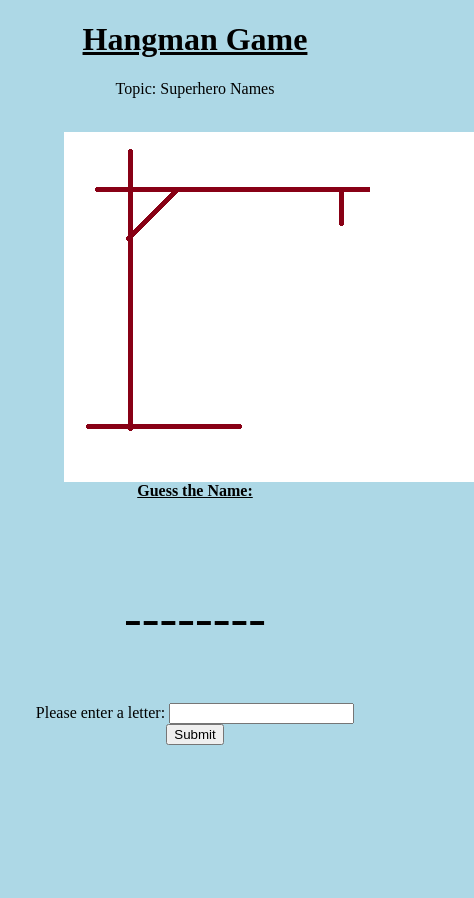
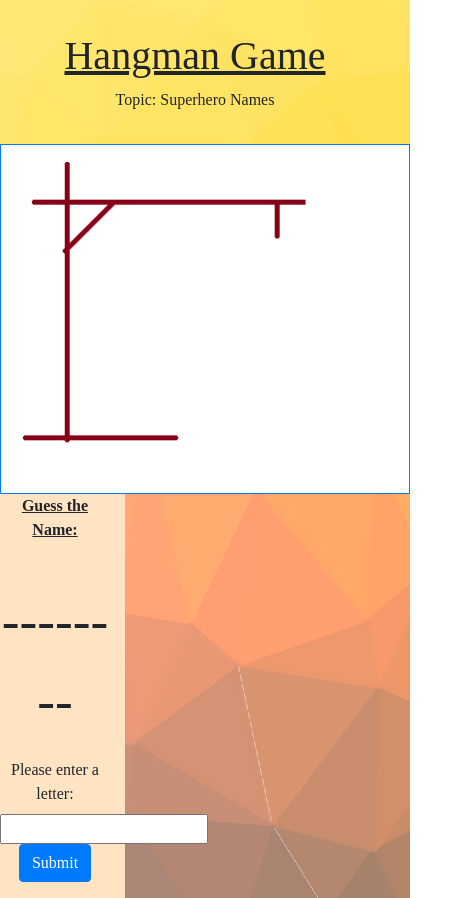
Before and after one commit to Jabidex3/HangmanGame, a plain HTML site: page index.html in a window 390 px wide. Both pictures are taken after a click on the button "Start". Shown: the whole page, 474 px wide, since content can reach past the window. Before the commit the page ends 844 px from the top, so only its background shows below. Drawn offline with nearby package versions, Linux system fonts and the light colour scheme; a web font is replaced by a local one.

Commit message:
used bootstrap to make game more responsive

```diff
--- a/game.js
+++ b/game.js
@@ -132,5 +132,6 @@ function newGame(){
     uniqueletters= "";
     document.getElementById("hang").src="imgs/initial.png";
     document.getElementById("msg").innerHTML="";
+    document.getElementById("guess").value="";
     startGame();
 }
--- a/index.html
+++ b/index.html
@@ -4,40 +4,58 @@
     <meta charset="UTF-8">
     <meta name="viewport" content="width=device-width, initial-scale=1.0">
     <title>Hangman Game</title>
+    <link rel="stylesheet" href="https://stackpath.bootstrapcdn.com/bootstrap/4.5.2/css/bootstrap.min.css" integrity="sha384-JcKb8q3iqJ61gNV9KGb8thSsNjpSL0n8PARn9HuZOnIxN0hoP+VmmDGMN5t9UJ0Z" crossorigin="anonymous">
+    <script src="https://stackpath.bootstrapcdn.com/bootstrap/4.5.2/js/bootstrap.min.js" integrity="sha384-B4gt1jrGC7Jh4AgTPSdUtOBvfO8shuf57BaghqFfPlYxofvL8/KUEfYiJOMMV+rV" crossorigin="anonymous"></script>
+    <link href='https://fonts.googleapis.com/css?family=Shojumaru' rel='stylesheet'>
    <style>
-        img {
+       body{
+        font-family: 'Shojumaru';
+       }
+        /* img {
           float: left;
           margin-left: 15%;
+        } */
+        .jumbotron {
+            background: none;             /* Transparent background */
+            padding-bottom: 0;
         }
         </style>
 </head>
-<body style="text-align: center; background-color:lightblue ;">
+<body style="text-align: center; background-image: url('bg.png');">
+    <div class="jumbotron container-fluid">
         <h1><u>Hangman Game</u></h1>
         <p>Topic: Superhero Names</p>
+    </div>
+    <div id="one" >
+        <img id="home" class="rounded-circle" style="float: none; margin-left:0%; padding-bottom: 10px;" src="imgs/home.png">
         <br>
-    <div id="one" >
-        <img id="home" style="float: none; margin-left:0%"src="imgs/home.png">
-        <br>
-        <button type="button" onclick="startGame()">Start</button>
+        <button type="button" class="btn btn-primary" onclick="startGame()">Start</button>
     </div>
     <div id="two" style="display:none;">
-        <img id="hang" src="imgs/initial.png">
-        <br>
+        <div class="row">
+            <div class="col">
+                <img id="hang" style="width:410px;height:350px ;" class="border border-primary" src="imgs/initial.png">
+            </div>
+            <div class="col-4" style="background-color: bisque;">
                 <p><b><u>Guess the Name:</u></b></p>
                 <br>
                 <p style="font-size: 40pt;"id ="word"> </p>
                 <label>Please enter a letter: </label><input id="guess">
-        <button type="button" onclick="check(document.getElementById('guess').value)">Submit</button>
+                <button type="button" class="btn btn-primary" onclick="check(document.getElementById('guess').value)">Submit</button>
                 <p id="msg" style="color: red;"></p>
                 <p id="msg2"></p>
             </div>
+            <div class="col-1">
+
+            </div>
+        </div>
+    </div>
     <div id="three" style="display:none">
-        <img id="decision" src="imgs/6.png">
-        <br>
+        <img id="decision" class="border border-primary" src="imgs/6.png">
         <br>
         <br>
         <p id="endGame"></p>
-        <button type="button" onclick="newGame()">New Game</button>
+        <button type="button" class="btn btn-primary" onclick="newGame()">New Game</button>
     </div>
     <script src = 'game.js'></script>
 </body>
```
Also changed, not shown: bg.png (added), imgs/home.png. Lines whose indentation alone changed are shown as unchanged.
